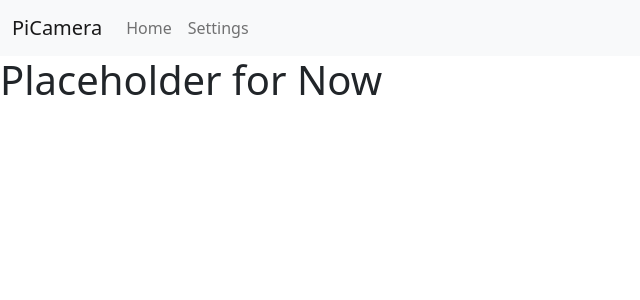
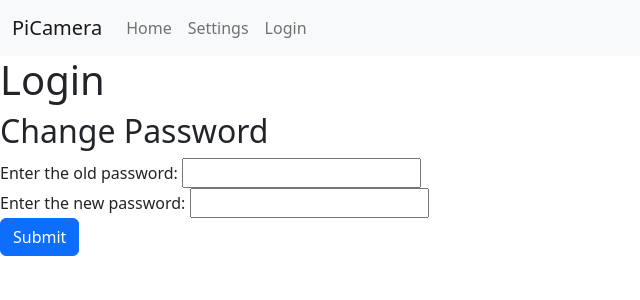
Before and after one commit to mucube/picamera, a Flask app: page /settings in a window 1280 px wide. Shown: the top 300 px of the page, without its empty margins (0-640 px from the left). Run offline with Flask 3, Linux system fonts and the light colour scheme; the visitor is signed in with stand-in values (Sample User, id 1); parts of the project's set-up code (start-up, migrations or seed data) failed here and were passed over.

Commit message:
Add change password functionality

```diff
--- a/server.py
+++ b/server.py
@@ -1,13 +1,10 @@
 # This is the code for the Flask web server
 from flask import Flask, render_template, request, redirect, url_for, flash
 from flask_login import LoginManager, UserMixin, login_user, logout_user, login_required, current_user
-from werkzeug.security import check_password_hash
+from werkzeug.security import check_password_hash, generate_password_hash
 
 import camera
 import config
-
-# init camera capture for every camera listed in config
-
 
 app = Flask(__name__)
 app.secret_key = config.get("secret_key")
@@ -36,7 +33,7 @@ def load_user(user_id):
 
 @app.errorhandler(401)
 def unauthorized(e):
-    return render_template("login.html")
+    return render_template("401.html")
 
 @app.route("/")
 @conditional_login_required(config.get("view_perm"))
@@ -77,6 +74,23 @@ def login_post():
 def settings():
     return render_template("settings.html")
 
+@app.route("/password_change_successful")
+def password_change_successful():
+    return render_template('password_change_successful.html')
+
+@app.route("/change_password", methods=["POST"])
+@login_required
+def change_password():
+    old_password = request.form.get('oldPassword')
+    new_password = request.form.get('newPassword')
+
+    if not check_password_hash(ADMIN_USER.password_hash, old_password):
+        return render_template('401.html'), 401
+
+    new_password_hash = generate_password_hash(new_password)
+    config.set('password_hash', new_password_hash)
+    return redirect(url_for('password_change_successful'))
+
 @app.route("/logout")
 def logout():
     logout_user()
--- a/templates/layout.html
+++ b/templates/layout.html
@@ -24,6 +24,7 @@
               <li class="nav-item">
                 <a class="nav-link" href="/settings">Settings</a>
               </li>
+              <li class="nav-item"><a href="/login" class="nav-link">Login</a></li>
             </ul>
           </div>
         </div>
--- a/templates/settings.html
+++ b/templates/settings.html
@@ -2,5 +2,13 @@
 {% block title %}Settings{% endblock %}
 
 {% block content %}
-<h1>Placeholder for Now</h1>
+<h1>Login</h1>
+<h2>Change Password</h2>
+<form id="changePasswordForm" action="/change_password" method="post">
+    <label for="oldPassword">Enter the old password:</label>
+    <input type="password" name="oldPassword" id="oldPasswordInput"><br>
+    <label for="newPassword">Enter the new password:</label>
+    <input type="password" name="newPassword" id="newPasswordInput"><br>
+    <input type="submit" value="Submit" class="btn btn-primary">
+</form>
 {% endblock %}
```
Also changed, not shown: templates/401.html (added, +8 -0 lines), templates/password_change_successful.html (added, +7 -0 lines).
